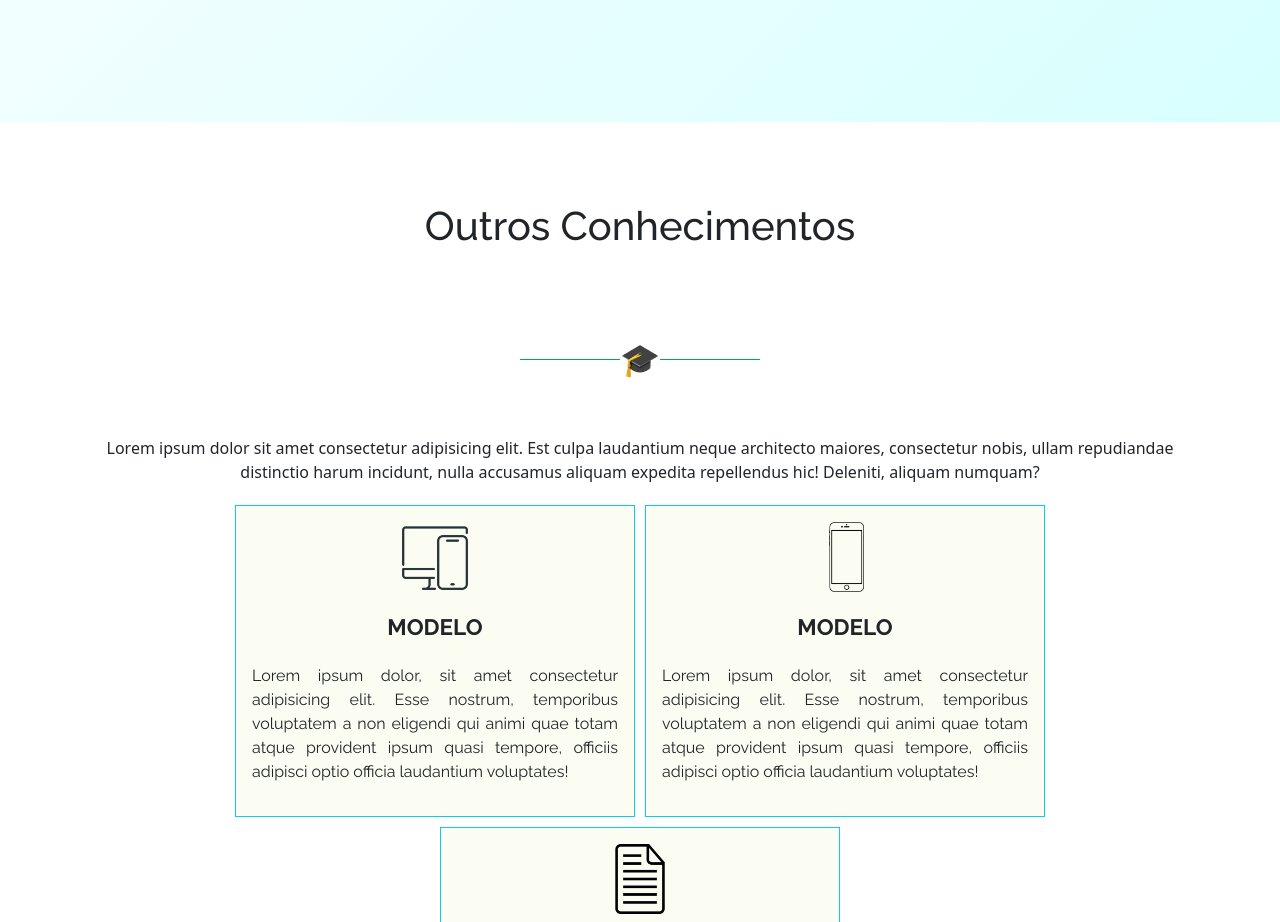
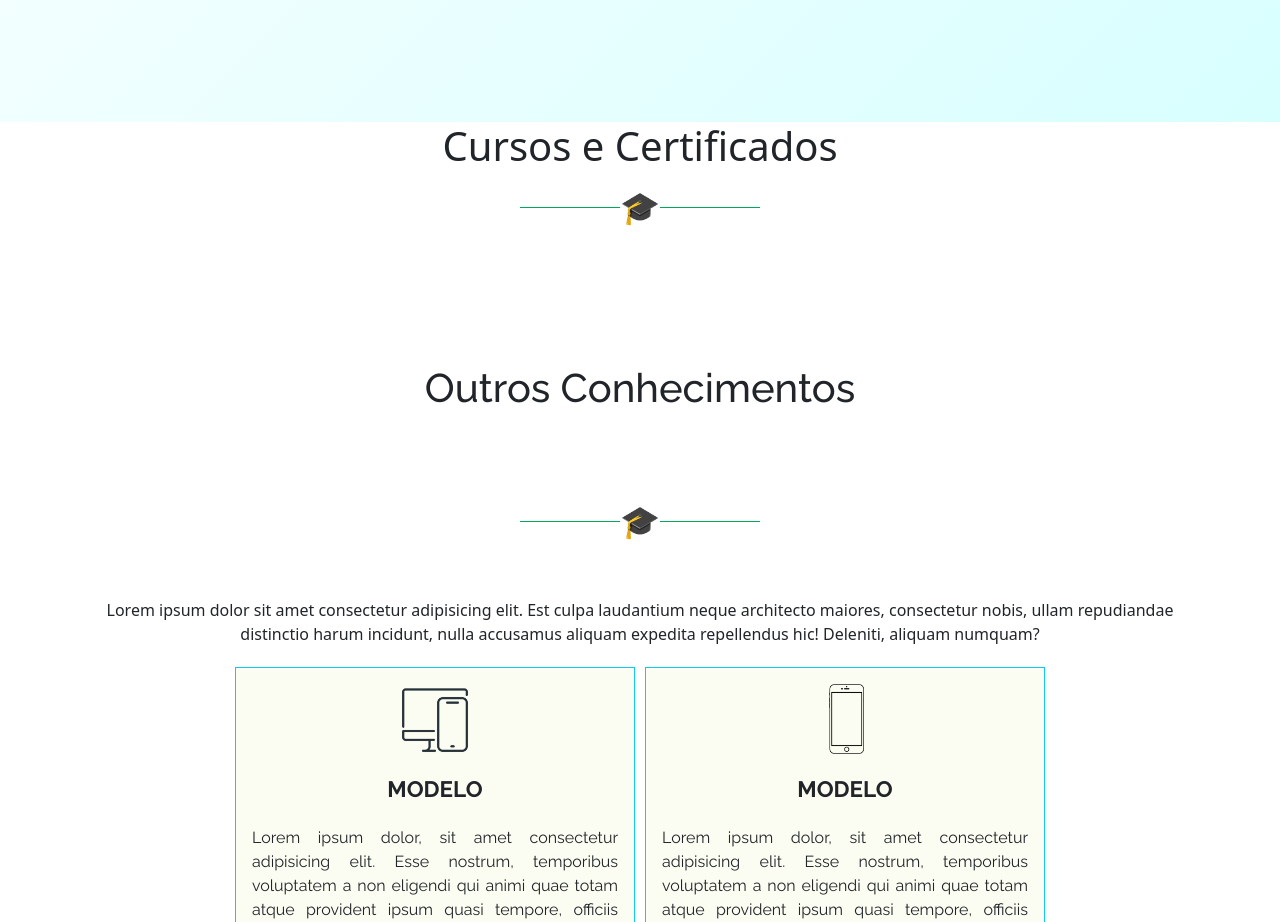
Before and after one commit to Flavio-Monteiro/projeto-site, a plain HTML site: page index.html in a window 1280 px wide. Shown: the part 2720-3642 px from the top of the page. Drawn offline with nearby package versions, Linux system fonts and the light colour scheme; a web font is replaced by a local one.

Commit message:
nova seção certificado criada

```diff
--- a/index.html
+++ b/index.html
@@ -203,6 +203,17 @@
             </li>
          </ul>
       </section>
+
+      <section class="container">
+         <header class="container d-flex justify-content-center flex-column align-items-center">
+            <h1>Cursos e Certificados</h1>
+            <div class="symbol">
+               &#127891;
+            </div>
+         </header>
+
+      </section>
+
       <section id="scrollspyHeading4" class="container text-center outros__conhecimentos">
          <arcticle class="row d-flex justify-content-center flex-wrap">
             <header class="container">
```
